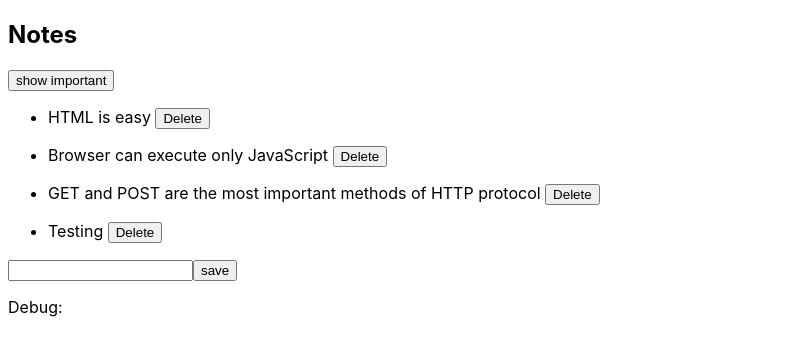
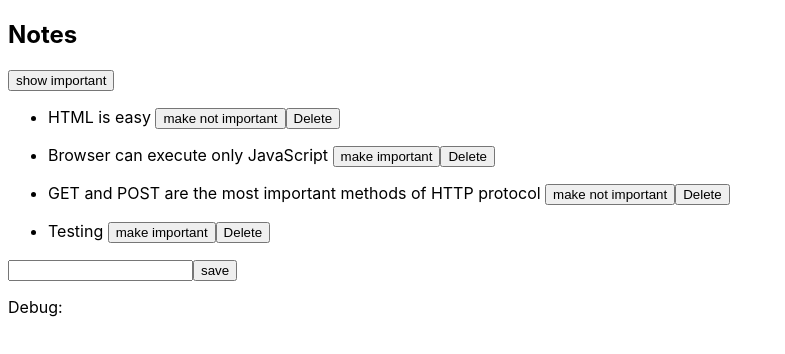
Before and after one commit to filmverse/part4, a React (Create React App) app in the folder project2/: page / in a window 1280 px wide. Shown: the top 354 px of the page, without its empty margins (0-785 px from the left). Built offline with nearby package versions, Linux system fonts and the light colour scheme; data requests are answered from the project's data file.

Commit message:
creating notes app for testing purpose

```diff
--- a/project2/src/App.js
+++ b/project2/src/App.js
@@ -48,13 +48,21 @@ const App = () => {
     })
   }
 
+  const toggleNoteImportance = (id) => () => {
+    const note = notes.find(note => note.id === id)
+    const toggleNote = {...note, important: !note.important}
+    axios.put(`${baseUrl}/${id}`, toggleNote).then(response => {
+      setNotes(notes.map(note => note.id === id ? response.data : note))
+    })
+  }
+
   return (
     <div>
       <h2>Notes</h2>
       <button onClick={() => {setShowAll(!showAll)}}>
         show {showAll ? "important" : "all"}
       </button>
-      {noteToShow.map(note => <Note key={note.id} note={note} removeNote={removeNote} />)}
+      {noteToShow.map(note => <Note key={note.id} note={note} removeNote={removeNote} toggleNoteImportance={toggleNoteImportance} />)}
       <NoteForm addNote={addNote} newNote={newNote} handleChange={handleChange(setNewNote)} />
       <p>Debug: {newNote}</p>
     </div>
--- a/project2/src/components/Note.js
+++ b/project2/src/components/Note.js
@@ -1,9 +1,12 @@
 
-const Note = ({ note, removeNote }) => {
+const Note = ({ note, removeNote, toggleNoteImportance }) => {
+    const lable = note.important
+        ? "make not important"
+        : "make important"
     return (
         <div>
             <ul>
-                <li>{note.content} <button onClick={removeNote(note.id)}>Delete</button></li>
+                <li>{note.content} <button onClick={toggleNoteImportance(note.id)}>{lable}</button><button onClick={removeNote(note.id)}>Delete</button></li>
             </ul>
         </div>
     )
```
